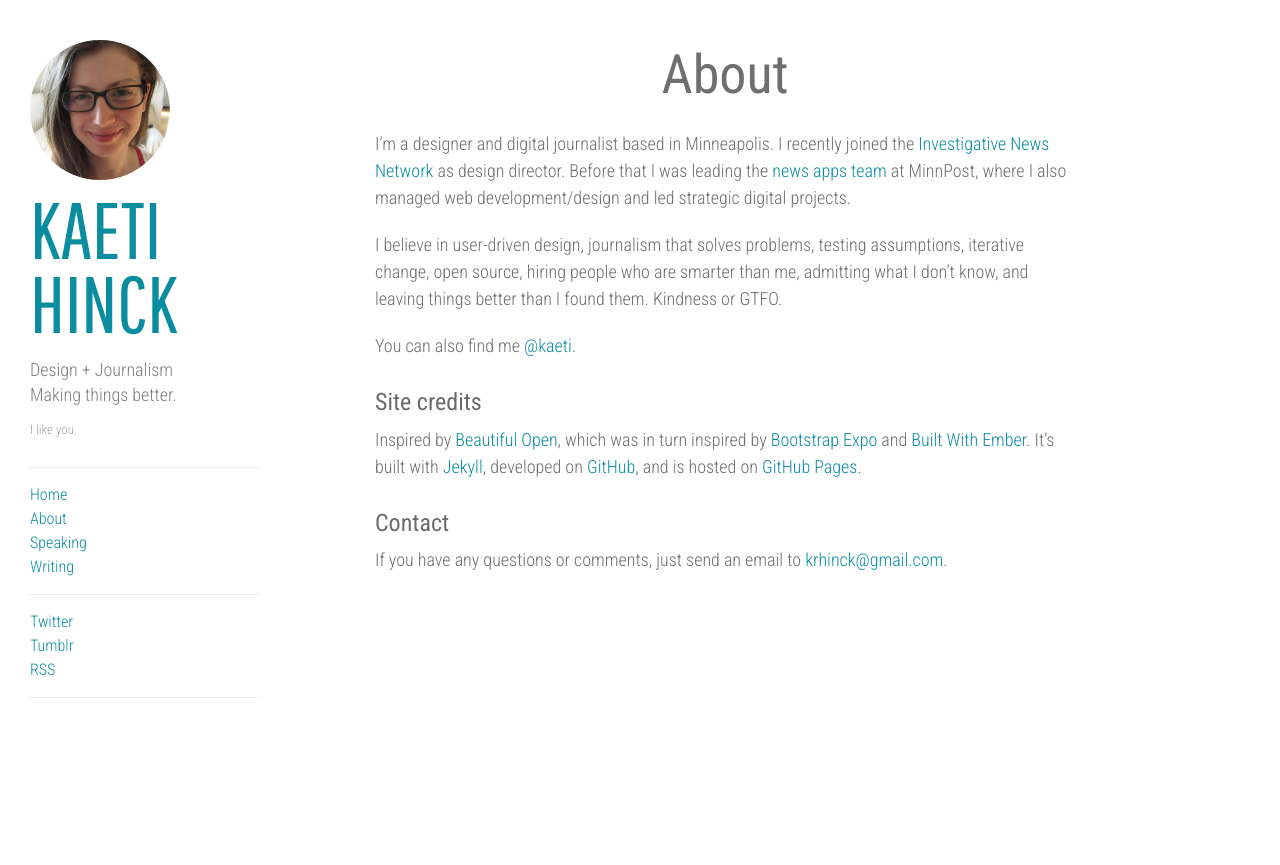
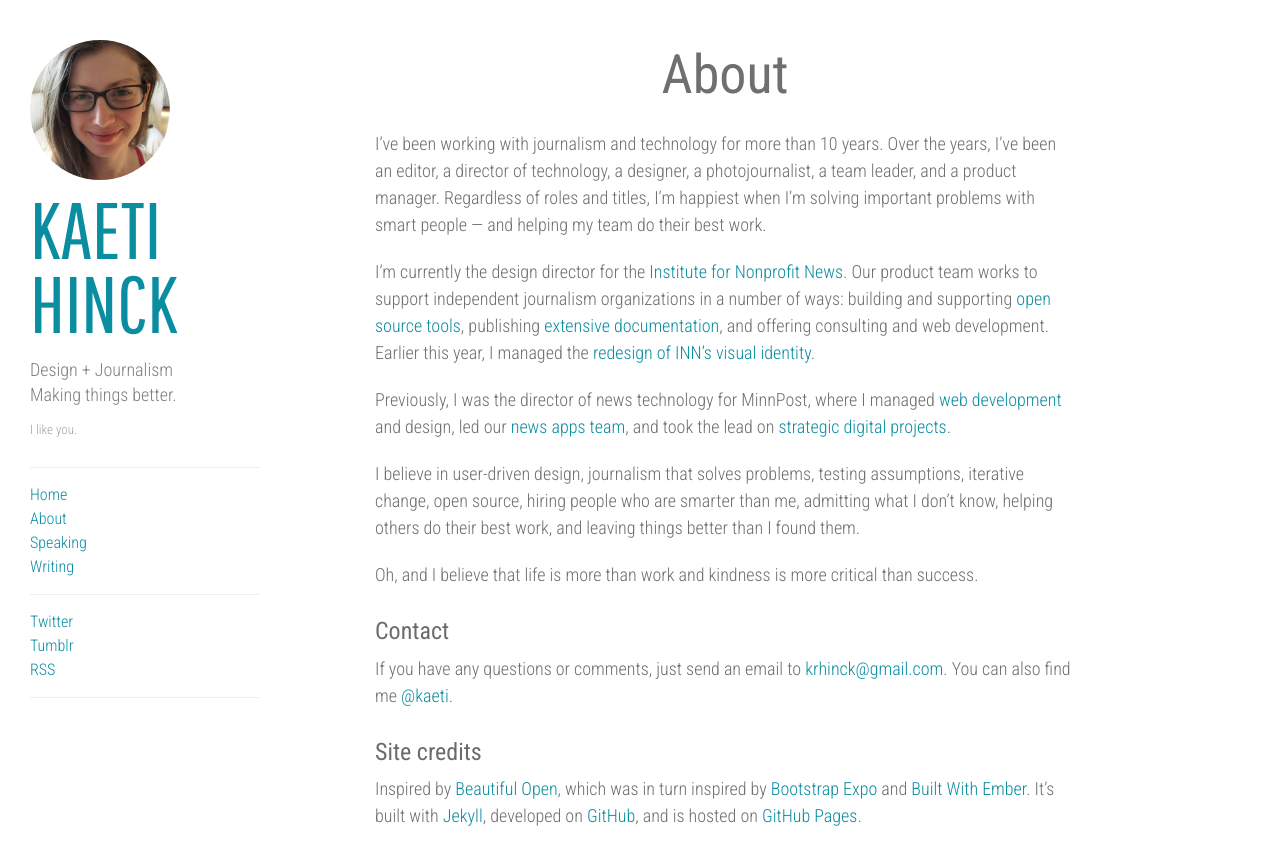
Before and after one commit to kaeti/kaeti.github.io, a Jekyll site: the page built from about.md, in a window 1280 px wide. Shown: the top 865 px of the page. Built offline with Jekyll 4.4.1, drawn with Linux system fonts in a browser that asks for light colours; some web fonts are replaced.

Commit message:
finally trying to write detailed bio

```diff
--- a/about.md
+++ b/about.md
@@ -3,11 +3,20 @@ layout: page
 title: About
 ---
 
-I'm a designer and digital journalist based in Minneapolis. I recently joined the [Investigative News Network](http://www.investigativenewsnetwork.org) as design director. Before that I was leading the [news apps team](http://www.minnpost.com/data) at MinnPost, where I also managed web development/design and led strategic digital projects.
+I've been working with journalism and technology for more than 10 years. Over the years, I've been an editor, a director of technology, a designer, a photojournalist, a team leader, and a product manager. Regardless of roles and titles, I'm happiest when I'm solving important problems with smart people — and helping my team do their best work.
 
-I believe in user-driven design, journalism that solves problems, testing assumptions, iterative change, open source, hiring people who are smarter than me, admitting what I don't know, and leaving things better than I found them. Kindness or GTFO.
+I'm currently the design director for the [Institute for Nonprofit News](http://www.inn.org). Our product team works to support independent journalism organizations in a number of ways: building and supporting [open source tools](http://largoproject.org), publishing [extensive documentation](http://github.com/inn/docs), and offering consulting and web development. Earlier this year, I managed the [redesign of INN's visual identity](http://nerds.inn.org/2015/03/10/how-we-redesigned-inn-in-60-days/).
 
-You can also find me [@kaeti](http://twitter.com/kaeti).
+Previously, I was the director of news technology for MinnPost, where I managed [web development](https://www.minnpost.com/inside-minnpost/2012/02/new-minnpost) and design, led our [news apps team](http://www.minnpost.com/data), and took the lead on [strategic digital projects](https://www.minnpost.com/inside-minnpost/2014/03/minnpost-and-vosd-launch-joint-knight-funded-project-build-membership-and-su).
+
+I believe in user-driven design, journalism that solves problems, testing assumptions, iterative change, open source, hiring people who are smarter than me, admitting what I don't know, helping others do their best work, and leaving things better than I found them.
+
+Oh, and I believe that life is more than work and kindness is more critical than success.
+
+
+### Contact
+If you have any questions or comments, just send an email to
+[krhinck@gmail.com](mailto:krhinck@gmail.com). You can also find me [@kaeti](http://twitter.com/kaeti).
 
 ### Site credits
 Inspired by [Beautiful Open](http://beautifulopen.com/), which was in turn inspired by [Bootstrap Expo](http://expo.getbootstrap.com/)
@@ -15,7 +24,3 @@ and [Built With Ember](http://builtwithember.io/). It's built with
 [Jekyll](http://jekyllrb.com), developed on
 [GitHub](https://github.com/kaeti), and is hosted
 on [GitHub Pages](https://pages.github.com).
-
-### Contact
-If you have any questions or comments, just send an email to
-[krhinck@gmail.com](mailto:krhinck@gmail.com).
```
